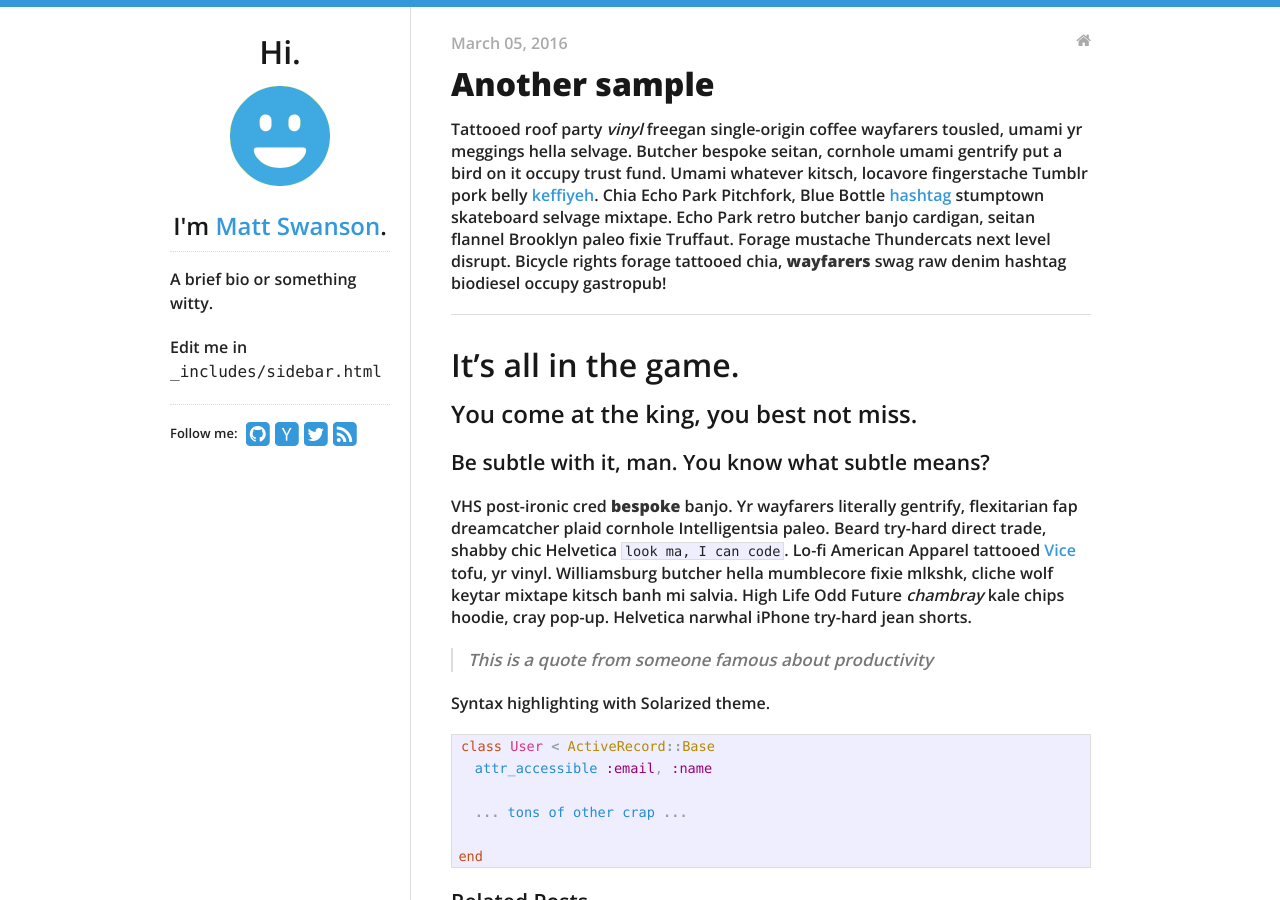
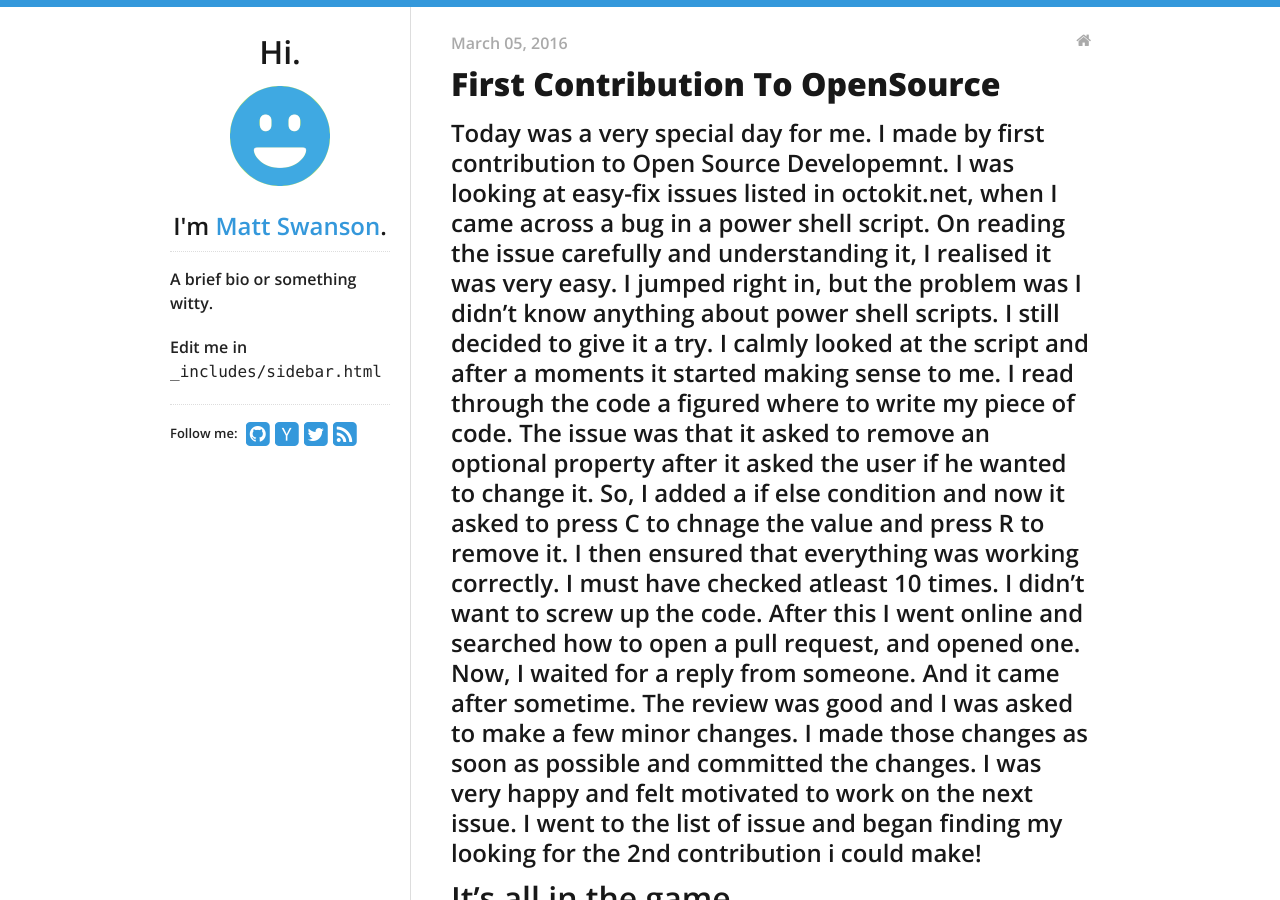
Before and after one commit to Anubhav10/anubhav10.github.io, a Jekyll site: the page built from _posts/2016-03-05-First-Contribution-To-OpenSource.md, in a window 1280 px wide and 900 px high. Built offline with Jekyll 4.4.1, drawn with Linux system fonts in a browser that asks for light colours; nearby versions of some CDN libraries.

Commit message:
first post

```diff
--- a/_posts/2016-03-05-First-Contribution-To-OpenSource.md
+++ b/_posts/2016-03-05-First-Contribution-To-OpenSource.md
@@ -1,18 +1,11 @@
 ---
 layout: post
-title: Another sample
+title: First Contribution To OpenSource
 categories:
 - blog
 ---
 
-Tattooed roof party *vinyl* freegan single-origin coffee wayfarers tousled, umami yr
-meggings hella selvage. Butcher bespoke seitan, cornhole umami gentrify put a bird
-on it occupy trust fund. Umami whatever kitsch, locavore fingerstache Tumblr pork belly
-[keffiyeh](#). Chia Echo Park Pitchfork, Blue Bottle [hashtag](#) stumptown skateboard selvage
-mixtape. Echo Park retro butcher banjo cardigan, seitan flannel Brooklyn paleo fixie
-Truffaut. Forage mustache Thundercats next level disrupt. Bicycle rights forage tattooed
-chia, **wayfarers** swag raw denim hashtag biodiesel occupy gastropub!
-
+Today was a very special day for me. I made by first contribution to Open Source Developemnt. I was looking at easy-fix issues listed in octokit.net, when I came across a bug in a power shell script. On reading the issue carefully and understanding it, I realised it was very easy. I jumped right in, but the problem was I didn't know anything about power shell scripts. I still decided to give it a try. I calmly looked at the script and after a moments it started making sense to me. I read through the code a figured where to write my piece of code. The issue was that it asked to remove an optional property after it asked the user if he wanted to change it. So, I added a if else condition and now it asked to press C to chnage the value and press R to remove it. I then ensured that everything was working correctly. I must have checked atleast 10 times. I didn't want to screw up the code. After this I went online and searched how to open a pull request, and opened one. Now, I waited for a reply from someone. And it came after sometime. The review was good and I was asked to make a few minor changes. I made those changes as soon as possible and committed the changes. I was very happy and felt motivated to work on the next issue. I went to the list of issue and began finding my looking for the 2nd contribution i could make!
 ---
 
 # It's all in the game.
```
